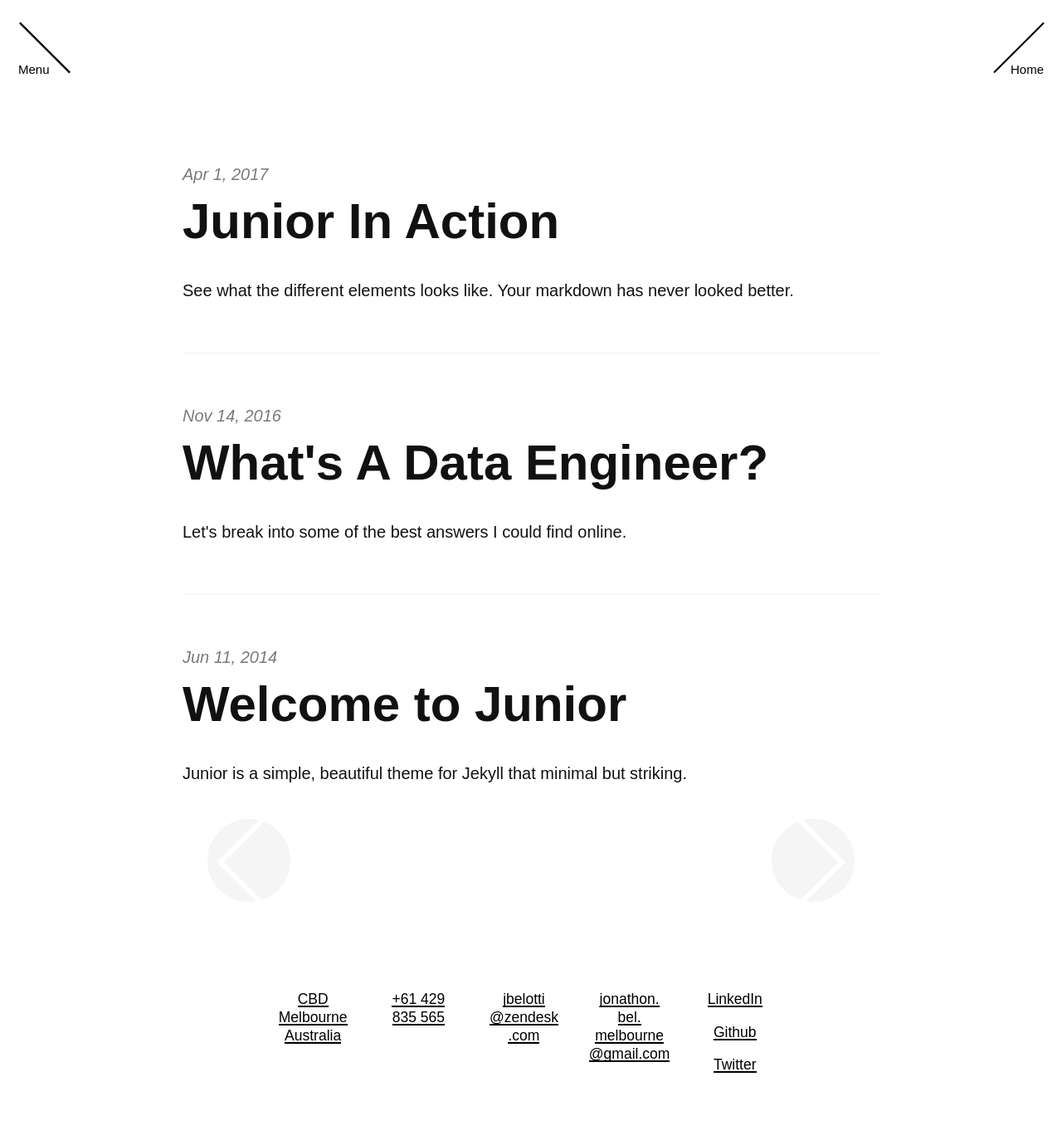
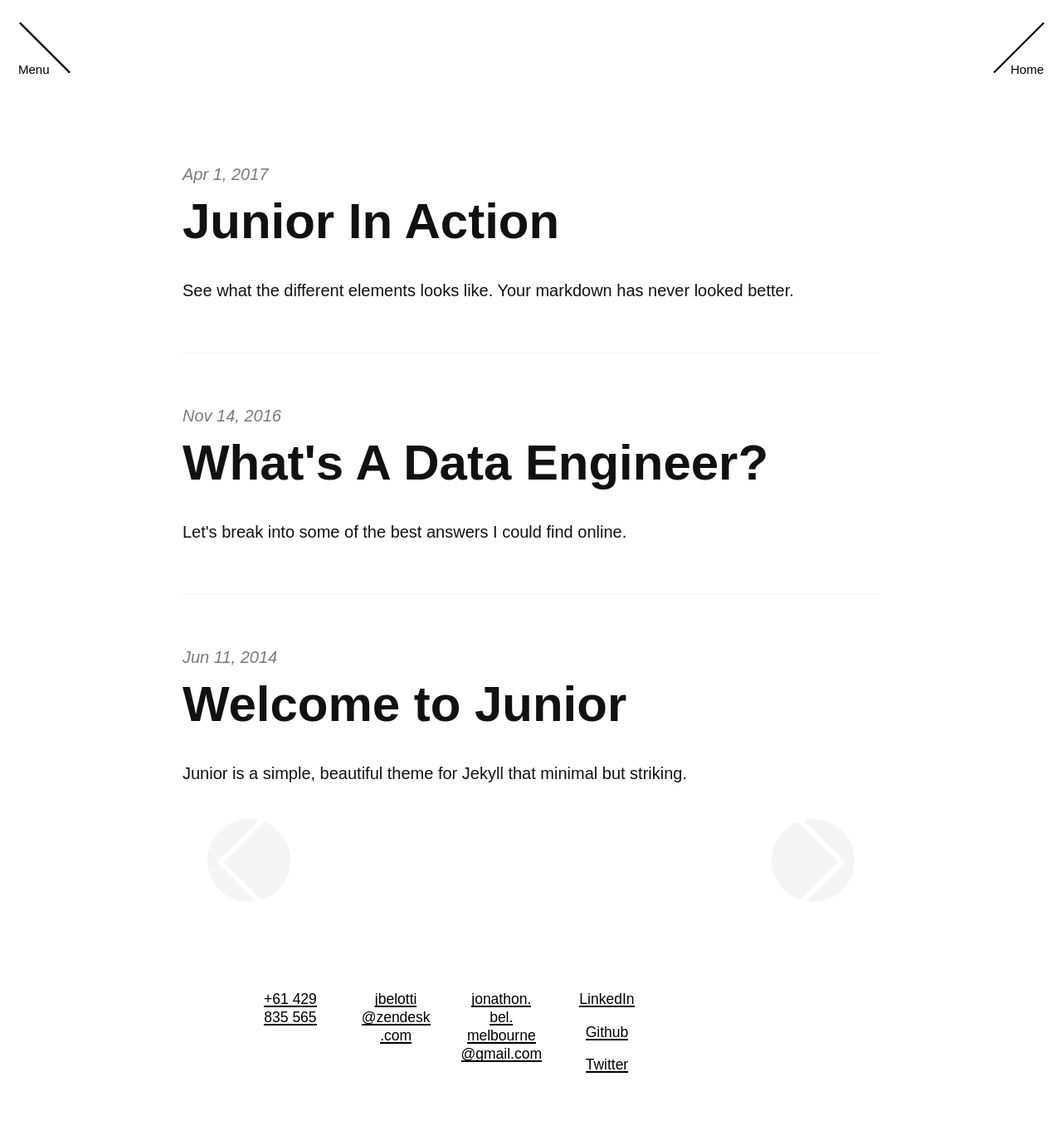
Before and after one commit to hajarzaid/hajarzaid.github.io, a Jekyll site: the page built from index.html, in a window 1280 px wide. Shown: the whole page at 83% size. Built offline with Jekyll 4.4.1, drawn with Linux system fonts in a browser that asks for light colours; nearby versions of some CDN libraries; some web fonts are replaced; the list of posts is cut into pages by our own code.

Commit message:
Update footer.html

```diff
--- a/_includes/footer.html
+++ b/_includes/footer.html
@@ -1,11 +1,7 @@
 <footer class="center">
   <div class="desktop-footer">
     <div class="footer-each">
-      <h5>
-        <a href="https://www.google.com/maps/place/Zendesk/@-37.8171779,144.9592809,17z/data=!3m1!4b1!4m5!3m4!1s0x6ad65d4b6c187ceb:0xea7703041c1d49e8!8m2!3d-37.8171822!4d144.9614696" target="_blank">
-          <span>CBD</span><br><span>Melbourne</span><br><span>Australia</span>
-        </a>
-      </h5>
+
     </div>
     <div class="footer-each">
       <h5><a href="tel:+14154175500"><span>+61 429</span><br><span>835 565</span></a></h5>
```
